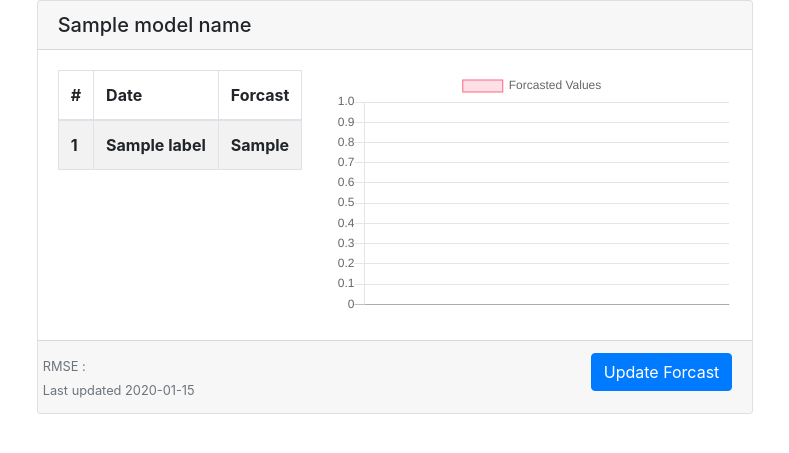
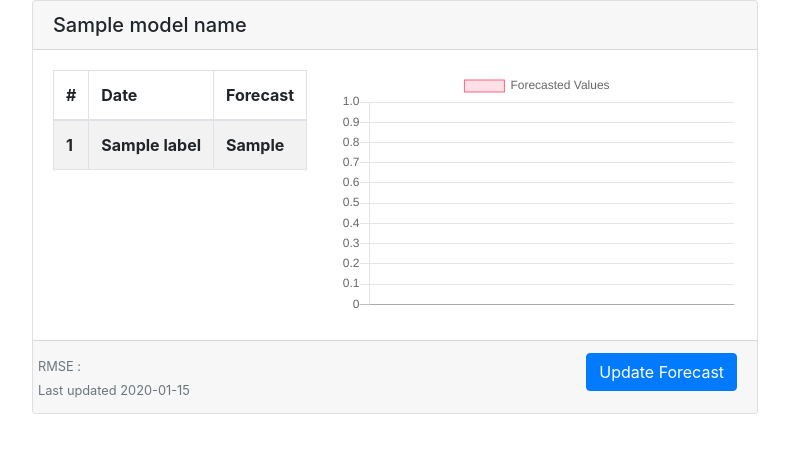
Before and after one commit to justinwkUKM/TLOMachineLearningPlatformFrontEnd, a Flask app: template templates/modelUI/time_forcast.html in a window 1280 px wide. Shown: the part 56-509 px from the top of the page, without its empty margins (245-1034 px from the left). Run offline with Flask 2, Linux system fonts and the light colour scheme; the template is opened without the code that fills it: most values are stand-ins (such as "Sample title", 1, 10 or a date in 2020); some libraries are stand-ins or nearby versions.

Commit message:
fixed forecast misspelling

```diff
--- a/templates/modelUI/time_forcast.html
+++ b/templates/modelUI/time_forcast.html
@@ -31,7 +31,7 @@
                                         <tr>
                                             <th scope="col">#</th>
                                             <th scope="col">Date</th>
-                                            <th scope="col">Forcast</th>
+                                            <th scope="col">Forecast</th>
                                         </tr>
                                     </thead>
                                     <tbody>
@@ -67,7 +67,7 @@
                                 </div>
                             </div>
                             <div class="col-auto">
-                                <a href="{{url_for('tloapp.force_update', product_id=product_id, model_id=model_id, cache_key=cache_key)}}" class="btn btn-primary">Update Forcast</a>
+                                <a href="{{url_for('tloapp.force_update', product_id=product_id, model_id=model_id, cache_key=cache_key)}}" class="btn btn-primary">Update Forecast</a>
                             </div>
                         </div>
                     </div>
@@ -85,7 +85,7 @@
             data: {
                 labels: {{ labels | tojson | safe }},
         datasets: [{
-            label: 'Forcasted Values',
+            label: 'Forecasted Values',
             data: {{ data }},
             backgroundColor: [
             'rgba(255, 99, 132, 0.2)',
--- a/templates/tloML/base.html
+++ b/templates/tloML/base.html
@@ -41,7 +41,7 @@
                 </ul>
             </li>
             <li class="nav-item">
-                <a class="nav-link" href="#">API</a>
+                <a class="nav-link" href="http://127.0.0.1:5000/api/spec.html">API</a>
             </li>
         </ul>
     </div>
```
